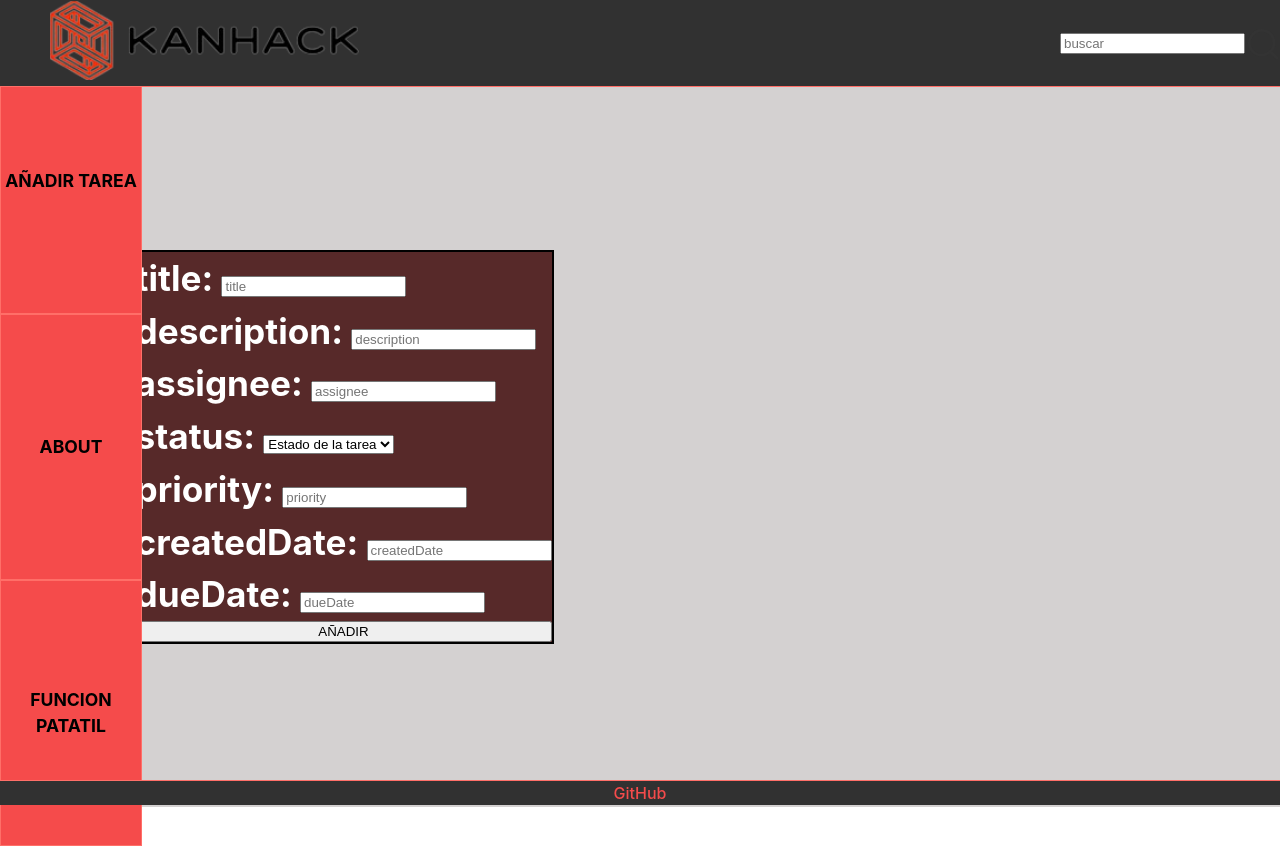
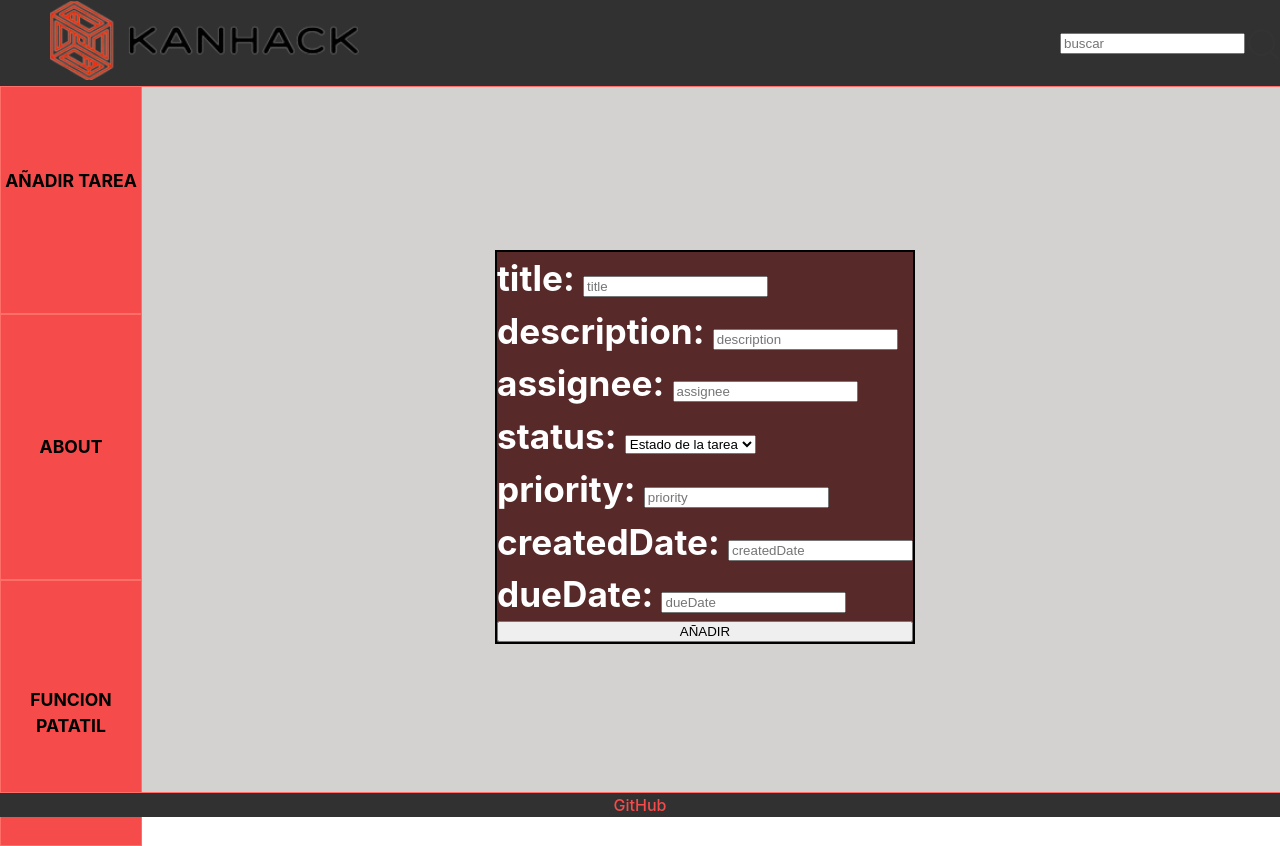
Before and after one commit to MDasier/KANHACK, a React (Vite) app: page /form in a window 1280 px wide. Built offline with nearby package versions, Linux system fonts and the light colour scheme.

Commit message:
final kanhack

```diff
--- a/src/App.css
+++ b/src/App.css
@@ -69,7 +69,7 @@ h1 {
 #footer-main{
   position: absolute;
 
-  top: 97.5%;
+  top: 99vh;
   left: 0px;
   width: 100%;
   display: flex;
@@ -101,6 +101,7 @@ h1 {
   display: flex;
   flex-direction: column;
   align-items:normal;
+  justify-content: center;
 }
 
 #home-main{
@@ -110,6 +111,7 @@ h1 {
   flex-direction: row;
   gap: 20px;
   margin-left: 120px;
+  justify-content: center;
 }
 
 .cards{
@@ -118,7 +120,7 @@ h1 {
   min-width: fit-content;
   width: 350px;
   text-align: center;
-
+  color:rgb(59, 58, 58)
 }
 
 .form{
--- a/src/pages/Video.jsx
+++ b/src/pages/Video.jsx
@@ -3,7 +3,7 @@ import ReactPlayer from 'react-player'
 
 function Video() {
   return (
-    <div className='contenedor'><ReactPlayer src="https://youtu.be/dQw4w9WgXcQ"/></div>
+    <div className='contenedor'>patata<ReactPlayer src="https://youtu.be/dQw4w9WgXcQ"/></div>
   )
 }
 
```
